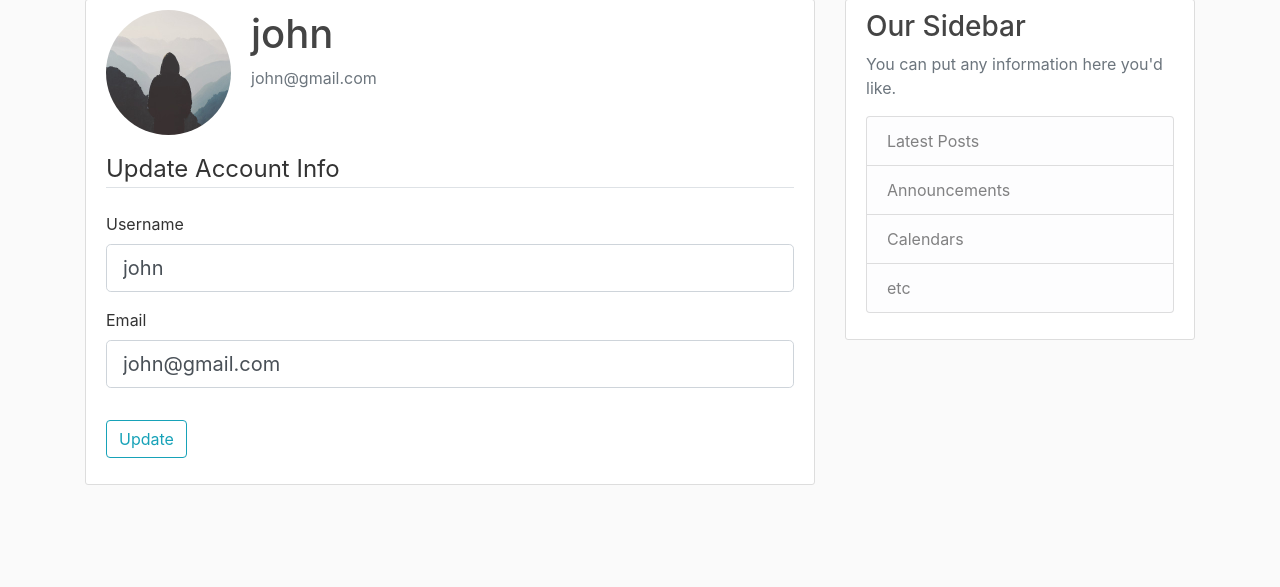
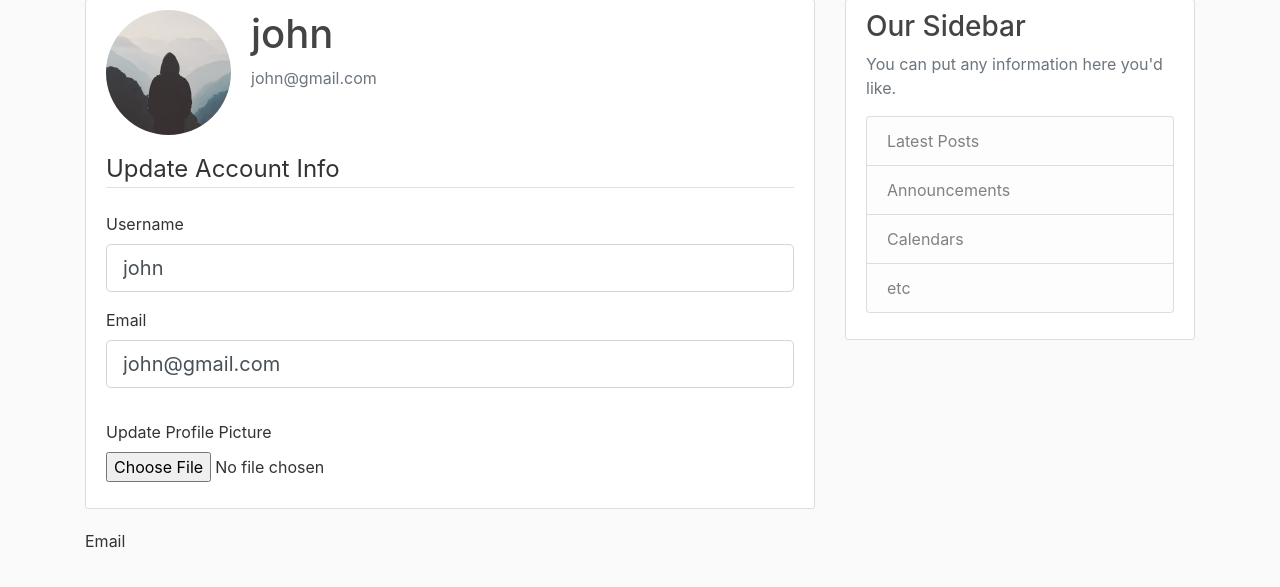
Before and after one commit to Stevennagle/Flask-Blog, a Flask app: page /account in a window 1280 px wide. Shown: the part 81-668 px from the top of the page. Run offline with Flask 2, Linux system fonts and the light colour scheme; a user stored in the database is signed in; some libraries are stand-ins or nearby versions.

Commit message:
adding user account image features

```diff
--- a/flaskblog/forms.py
+++ b/flaskblog/forms.py
@@ -38,6 +38,7 @@ class UpdateAccountForm(FlaskForm):
         validators=[DataRequired(), Length(min=2, max=20)])
     email = StringField('Email',
         validators=[DataRequired(), Email()])
+    picture =FileField('Update Profile Picture', validators=[FileAllowed(['jpg','png'])])
     submit = SubmitField('Update')
 
     def validate_username(self, username):
--- a/flaskblog/templates/account.html
+++ b/flaskblog/templates/account.html
@@ -41,9 +41,18 @@
                 </div>
             </fieldset>
             <div class="form-group">
-                {{ form.submit(class="btn btn-outline-info") }}
+                {{ form.picture.label() }}
+                {{ form.picture(class="form-control-file") }}
+                {% if form.picture.errors %}
+                  {%for error in form.picture.errors %}
+                  <span class="text-danger">{{ error }}</span></br>
+                  {% endfor %}
+                {% endif %}
+            </div>
+
             </div>
         </form>
-
+ <div class="form-group">
+                    {{ form.email.label(class="form-control-label") }}
     </div>
 {% endblock content%}
```
Also changed, not shown: flaskblog/README.md.
